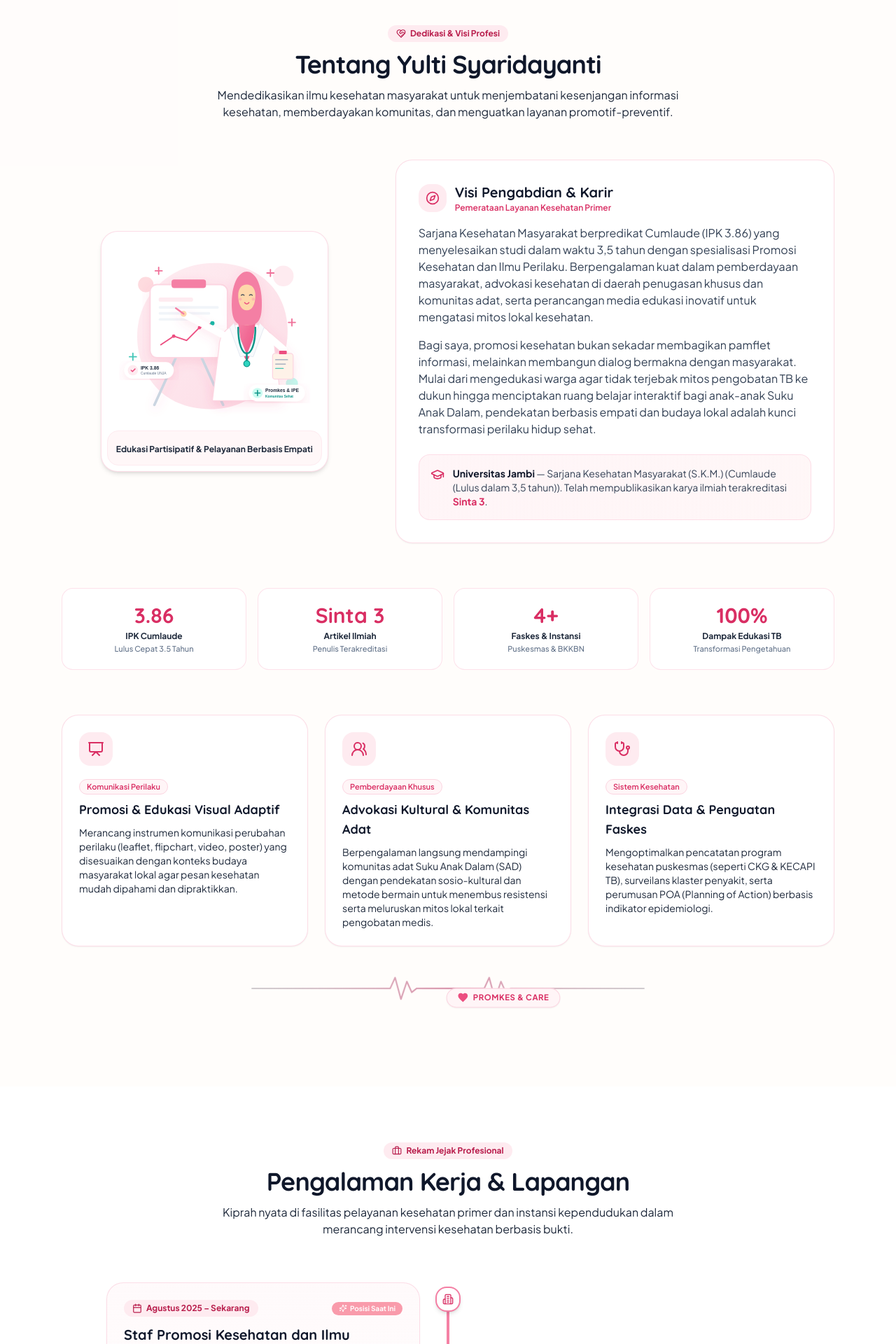
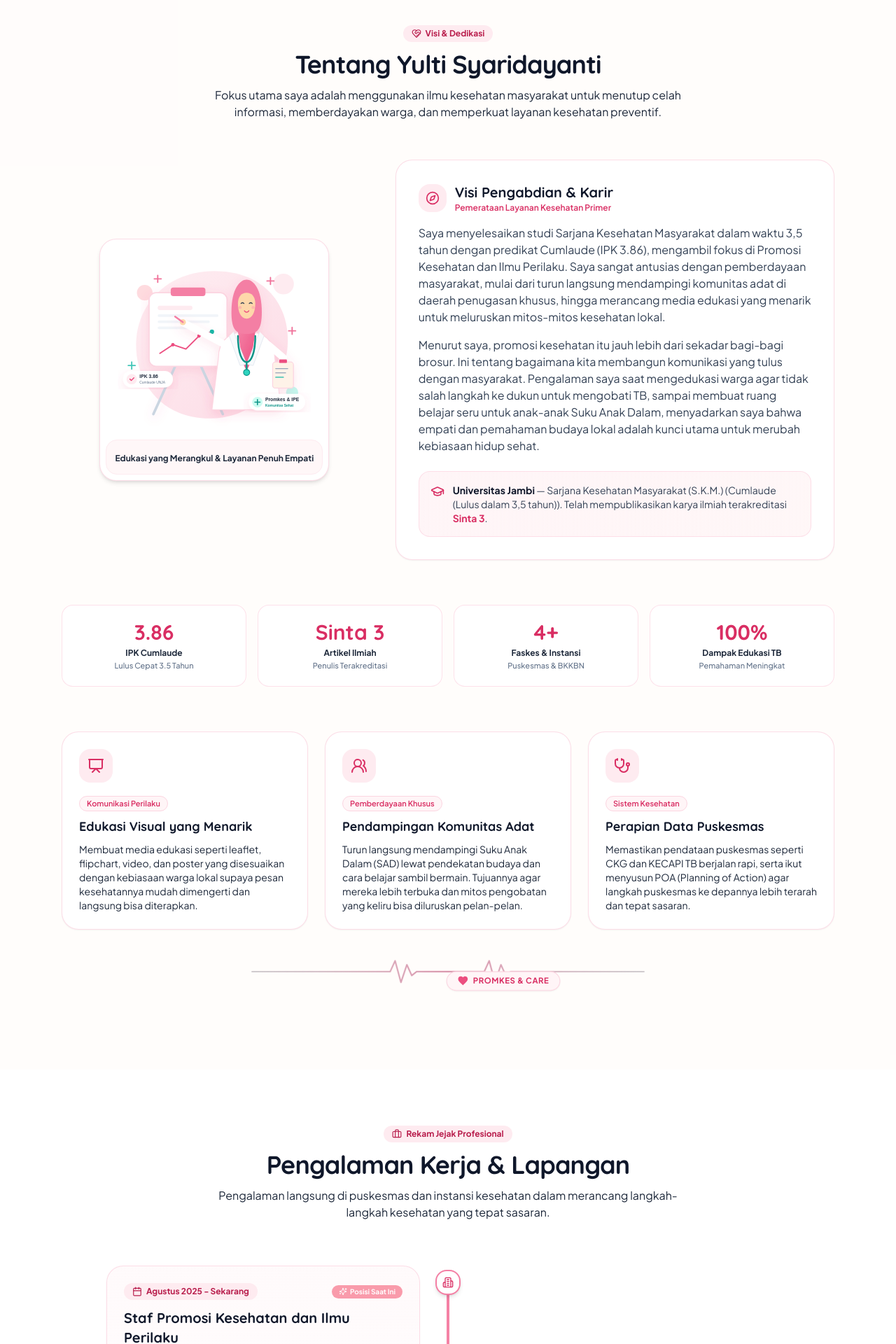
Before and after one commit to eeryyy282/portfolio-yulti-syaridayanti, a Next.js app: page / in a window 1280 px wide. Shown: the part 780-2700 px from the top of the page at 70% size. Built offline with nearby package versions, Linux system fonts and the light colour scheme.

Commit message:
fix(content): refine bio and descriptions for clarity and engagement

```diff
--- a/src/content/id.ts
+++ b/src/content/id.ts
@@ -47,7 +47,7 @@ export const idContent: PortfolioContent = {
     fullName: "Yulti Syaridayanti",
     degree: "S.K.M.",
     headline: "Promosi Kesehatan & Ilmu Perilaku • Advokasi Komunitas",
-    bio: "Lulusan terbaik Universitas Jambi dengan IPK 3.86 (Masa Studi 3,5 Tahun). Memiliki pengalaman lapangan nyata dalam advokasi kesehatan masyarakat adat Suku Anak Dalam, intervensi Tuberkulosis, serta edukasi visual promotif di puskesmas & instansi kesehatan.",
+    bio: "Lulusan Universitas Jambi dengan IPK 3.86 (Masa Studi 3,5 Tahun). Saya memiliki pengalaman terjun langsung ke lapangan, mulai dari mendampingi kesehatan masyarakat adat Suku Anak Dalam, menangani kasus Tuberkulosis di daerah, hingga membuat media edukasi visual untuk puskesmas dan instansi kesehatan.",
     badges: {
       cumlaude: "Cumlaude (3.5 Thn)",
       community: "Advokasi Suku Anak Dalam",
@@ -59,17 +59,17 @@ export const idContent: PortfolioContent = {
   },
 
   about: {
-    badge: "Dedikasi & Visi Profesi",
+    badge: "Visi & Dedikasi",
     title: "Tentang Yulti Syaridayanti",
     subtitle:
-      "Mendedikasikan ilmu kesehatan masyarakat untuk menjembatani kesenjangan informasi kesehatan, memberdayakan komunitas, dan menguatkan layanan promotif-preventif.",
-    illustrationCaption: "Edukasi Partisipatif & Pelayanan Berbasis Empati",
+      "Fokus utama saya adalah menggunakan ilmu kesehatan masyarakat untuk menutup celah informasi, memberdayakan warga, dan memperkuat layanan kesehatan preventif.",
+    illustrationCaption: "Edukasi yang Merangkul & Layanan Penuh Empati",
     visionTitle: "Visi Pengabdian & Karir",
     visionSubtitle: "Pemerataan Layanan Kesehatan Primer",
     bioNarrative:
-      "Sarjana Kesehatan Masyarakat berpredikat Cumlaude (IPK 3.86) yang menyelesaikan studi dalam waktu 3,5 tahun dengan spesialisasi Promosi Kesehatan dan Ilmu Perilaku. Berpengalaman kuat dalam pemberdayaan masyarakat, advokasi kesehatan di daerah penugasan khusus dan komunitas adat, serta perancangan media edukasi inovatif untuk mengatasi mitos lokal kesehatan.",
+      "Saya menyelesaikan studi Sarjana Kesehatan Masyarakat dalam waktu 3,5 tahun dengan predikat Cumlaude (IPK 3.86), mengambil fokus di Promosi Kesehatan dan Ilmu Perilaku. Saya sangat antusias dengan pemberdayaan masyarakat, mulai dari turun langsung mendampingi komunitas adat di daerah penugasan khusus, hingga merancang media edukasi yang menarik untuk meluruskan mitos-mitos kesehatan lokal.",
     approachNarrative:
-      "Bagi saya, promosi kesehatan bukan sekadar membagikan pamflet informasi, melainkan membangun dialog bermakna dengan masyarakat. Mulai dari mengedukasi warga agar tidak terjebak mitos pengobatan TB ke dukun hingga menciptakan ruang belajar interaktif bagi anak-anak Suku Anak Dalam, pendekatan berbasis empati dan budaya lokal adalah kunci transformasi perilaku hidup sehat.",
+      "Menurut saya, promosi kesehatan itu jauh lebih dari sekadar bagi-bagi brosur. Ini tentang bagaimana kita membangun komunikasi yang tulus dengan masyarakat. Pengalaman saya saat mengedukasi warga agar tidak salah langkah ke dukun untuk mengobati TB, sampai membuat ruang belajar seru untuk anak-anak Suku Anak Dalam, menyadarkan saya bahwa empati dan pemahaman budaya lokal adalah kunci utama untuk merubah kebiasaan hidup sehat.",
     educationSummary: {
       institution: "Universitas Jambi",
       degree: "Sarjana Kesehatan Masyarakat (S.K.M.)",
@@ -81,22 +81,22 @@ export const idContent: PortfolioContent = {
       { value: "3.86", label: "IPK Cumlaude", note: "Lulus Cepat 3.5 Tahun" },
       { value: "Sinta 3", label: "Artikel Ilmiah", note: "Penulis Terakreditasi" },
       { value: "4+", label: "Faskes & Instansi", note: "Puskesmas & BKKBN" },
-      { value: "100%", label: "Dampak Edukasi TB", note: "Transformasi Pengetahuan" },
+      { value: "100%", label: "Dampak Edukasi TB", note: "Pemahaman Meningkat" },
     ],
     pillars: [
       {
-        title: "Promosi & Edukasi Visual Adaptif",
-        desc: "Merancang instrumen komunikasi perubahan perilaku (leaflet, flipchart, video, poster) yang disesuaikan dengan konteks budaya masyarakat lokal agar pesan kesehatan mudah dipahami dan dipraktikkan.",
+        title: "Edukasi Visual yang Menarik",
+        desc: "Membuat media edukasi seperti leaflet, flipchart, video, dan poster yang disesuaikan dengan kebiasaan warga lokal supaya pesan kesehatannya mudah dimengerti dan langsung bisa diterapkan.",
         tag: "Komunikasi Perilaku",
       },
       {
-        title: "Advokasi Kultural & Komunitas Adat",
-        desc: "Berpengalaman langsung mendampingi komunitas adat Suku Anak Dalam (SAD) dengan pendekatan sosio-kultural dan metode bermain untuk menembus resistensi serta meluruskan mitos lokal terkait pengobatan medis.",
+        title: "Pendampingan Komunitas Adat",
+        desc: "Turun langsung mendampingi Suku Anak Dalam (SAD) lewat pendekatan budaya dan cara belajar sambil bermain. Tujuannya agar mereka lebih terbuka dan mitos pengobatan yang keliru bisa diluruskan pelan-pelan.",
         tag: "Pemberdayaan Khusus",
       },
       {
-        title: "Integrasi Data & Penguatan Faskes",
-        desc: "Mengoptimalkan pencatatan program kesehatan puskesmas (seperti CKG & KECAPI TB), surveilans klaster penyakit, serta perumusan POA (Planning of Action) berbasis indikator epidemiologi.",
+        title: "Perapian Data Puskesmas",
+        desc: "Memastikan pendataan puskesmas seperti CKG dan KECAPI TB berjalan rapi, serta ikut menyusun POA (Planning of Action) agar langkah puskesmas ke depannya lebih terarah dan tepat sasaran.",
         tag: "Sistem Kesehatan",
       },
     ],
@@ -106,45 +106,45 @@ export const idContent: PortfolioContent = {
     badge: "Rekam Jejak Profesional",
     title: "Pengalaman Kerja & Lapangan",
     subtitle:
-      "Kiprah nyata di fasilitas pelayanan kesehatan primer dan instansi kependudukan dalam merancang intervensi kesehatan berbasis bukti.",
+      "Pengalaman langsung di puskesmas dan instansi kesehatan dalam merancang langkah-langkah kesehatan yang tepat sasaran.",
     items: [
       {
         id: "puskesmas-tarutung",
         role: "Staf Promosi Kesehatan dan Ilmu Perilaku",
         organization: "Puskesmas Tarutung",
         location: "Kerinci",
-        period: "Agustus 2025 – Sekarang",
+        period: "Agustus 2025 - Sekarang",
         badge: "Posisi Saat Ini",
         highlights: [
-          "Menginisiasi program penyuluhan kesehatan proaktif untuk meningkatkan literasi masyarakat di wilayah kerja.",
-          "Merancang materi edukasi visual interaktif (poster, leaflet, dan video) guna mengoptimalkan kampanye promosi kesehatan.",
-          "Mengelola dan mengoptimalkan pendataan program CKG secara akurat agar pencatatan dan intervensi kesehatan puskesmas menjadi lebih terarah.",
+          "Membuat dan menjalankan program penyuluhan kesehatan yang langsung menyentuh masyarakat untuk meningkatkan pemahaman mereka terhadap kesehatan sekitar.",
+          "Mendesain materi edukasi visual yang menarik, seperti poster, leaflet, dan video, untuk mendukung berbagai kampanye kesehatan dari puskesmas.",
+          "Mengurus data program CKG dengan teliti agar pencatatan medis lebih rapi dan tindakan puskesmas ke depannya lebih tepat sasaran.",
         ],
-        tags: ["Penyuluhan Proaktif", "Desain Media Visual", "Program CKG", "Literasi Kesehatan"],
+        tags: ["Penyuluhan Langsung", "Desain Media Visual", "Program CKG", "Literasi Kesehatan"],
       },
       {
         id: "puskesmas-rawasari",
         role: "Interprofessional Education (IPE)",
         organization: "UPTD Puskesmas Rawasari",
         location: "Jambi",
-        period: "Agustus – Desember 2024",
+        period: "Agustus - Desember 2024",
         highlights: [
-          "Menganalisis kondisi pasien Tuberkulosis (TB) dan melakukan pendekatan kultural untuk meluruskan miskonsepsi masyarakat yang lebih memilih pengobatan dukun karena menganggap TB sebagai penyakit 'guna-guna'.",
-          "Mengimplementasikan intervensi kesehatan berkelanjutan kepada pasien dan keluarga dengan mengintegrasikan sistem aplikasi KECAPI TB.",
-          "Memfasilitasi edukasi pencegahan penularan TB secara komunikatif kepada masyarakat menggunakan media flipchart.",
+          "Mendampingi pasien Tuberkulosis (TB) dan memberi pemahaman secara personal untuk meluruskan anggapan keliru dari masyarakat yang masih mengira TB itu penyakit 'guna-guna' sehingga lebih memilih ke dukun.",
+          "Menjaga komunikasi berkelanjutan dengan pasien dan keluarganya, sekaligus memastikan kelancaran pendataan lewat aplikasi KECAPI TB.",
+          "Melakukan edukasi ke warga terkait cara mencegah penularan TB menggunakan media flipchart dengan gaya bahasa yang mudah dicerna.",
         ],
-        tags: ["Pendekatan Kultural TB", "KECAPI TB", "Edukasi Flipchart", "Konseling Pasien"],
+        tags: ["Pendekatan Personal TB", "KECAPI TB", "Edukasi Flipchart", "Konseling Pasien"],
       },
       {
         id: "bkkbn-jambi",
         role: "Mahasiswa Magang",
         organization: "BKKBN Provinsi Jambi",
         location: "Jambi",
-        period: "Maret – Mei 2024",
+        period: "Maret - Mei 2024",
         highlights: [
-          "Mengelola sistem pengarsipan dokumen dan basis data instansi untuk mendukung efisiensi operasional BKKBN.",
-          "Memandu jalannya acara sebagai Master of Ceremony (MC) dalam kegiatan Pengelolaan Rumah Data Kependudukan tingkat Provinsi Jambi.",
-          "Mengembangkan materi promosi kesehatan berupa poster informatif yang disesuaikan dengan sasaran kampanye instansi.",
+          "Membantu merapikan sistem arsip dokumen dan basis data kantor untuk memperlancar tugas operasional harian BKKBN.",
+          "Menjadi Master of Ceremony (MC) dan memandu berjalannya acara Pengelolaan Rumah Data Kependudukan untuk tingkat Provinsi Jambi.",
+          "Membuat desain poster informatif sebagai media kampanye kesehatan yang disesuaikan dengan target dari pihak instansi.",
         ],
         tags: ["Basis Data Kependudukan", "Public Speaking / MC", "Media Kampanye", "Tata Kelola Arsip"],
       },
@@ -153,10 +153,10 @@ export const idContent: PortfolioContent = {
         role: "Mahasiswa Magang",
         organization: "UPTD Puskesmas Simpang Kawat",
         location: "Jambi",
-        period: "Januari – Februari 2024",
+        period: "Januari - Februari 2024",
         highlights: [
-          "Mendukung pelaksanaan program kesehatan preventif melalui penyuluhan Perilaku Hidup Bersih dan Sehat (PHBS) di lingkungan sekolah dan masyarakat.",
-          "Berkontribusi aktif dalam operasional pelayanan kesehatan pada kegiatan Posyandu Terpadu serta mengelola input data pasien ke dalam Sistem Informasi Puskesmas.",
+          "Turun ke sekolah dan lingkungan warga untuk memberikan penyuluhan tentang pentingnya Perilaku Hidup Bersih dan Sehat (PHBS).",
+          "Membantu operasional kegiatan Posyandu Terpadu serta mengurus input data pasien harian ke dalam Sistem Informasi Puskesmas.",
         ],
         tags: ["Penyuluhan PHBS", "Posyandu Terpadu", "SIM Puskesmas", "Pelayanan Preventif"],
       },
@@ -167,7 +167,7 @@ export const idContent: PortfolioContent = {
     badge: "Inisiatif Nyata & Dampak Komunitas",
     title: "Proyek & Program Unggulan",
     subtitle:
-      "Karya inovatif yang mengintegrasikan advokasi kultural, kepemimpinan promosi kesehatan, dan intervensi berbasis data.",
+      "Beberapa karya dan program yang pernah saya kerjakan, menggabungkan pendekatan budaya, edukasi masyarakat, dan pemanfaatan data.",
     items: [
       {
         id: "pemberdayaan-sad",
@@ -176,12 +176,12 @@ export const idContent: PortfolioContent = {
         period: "Pengabdian Khusus",
         location: "Jambi",
         description:
-          "Program advokasi dan intervensi kesehatan adaptif untuk kelompok masyarakat adat yang memiliki tantangan khusus dalam literasi dan akses faskes formal.",
+          "Program pendampingan kesehatan yang disesuaikan untuk masyarakat adat, mengingat tantangan akses fasilitas serta pemahaman medis dasar yang masih minim.",
         highlights: [
-          "Mengimplementasikan metode edukatif 'belajar sambil bermain' untuk meningkatkan pemahaman kebersihan diri dan sanitasi bagi anak-anak Suku Anak Dalam.",
-          "Melakukan advokasi strategis kepada tetua dan tokoh adat menggunakan pendekatan bahasa lokal dan norma kultural guna mendorong partisipasi rutin ke Posyandu.",
+          "Menerapkan cara 'belajar sambil bermain' agar anak-anak Suku Anak Dalam lebih mudah paham tentang pentingnya mandi, kebersihan diri, dan sanitasi.",
+          "Mendekati tokoh dan tetua adat menggunakan bahasa lokal agar warga lebih percaya dan mau rutin datang memeriksakan diri ke Posyandu.",
         ],
-        tags: ["Komunitas Adat (SAD)", "Belajar Sambil Bermain", "Advokasi Kultural", "Akses Posyandu"],
+        tags: ["Komunitas Adat (SAD)", "Belajar Sambil Bermain", "Pendekatan Kultural", "Akses Posyandu"],
         impactMetric: {
           value: "Partisipatif",
           label: "Penerimaan Budaya & Kehadiran Posyandu",
@@ -194,33 +194,33 @@ export const idContent: PortfolioContent = {
         period: "Kepemimpinan Organisasi",
         location: "Jambi",
         description:
-          "Inisiatif institusional berskala kampus dalam mewujudkan lingkungan akademik yang suportif terhadap kesehatan fisik dan kebiasaan nutrisi bergizi seimbang.",
+          "Gerakan di lingkungan kampus untuk menciptakan suasana akademik yang mendukung kesehatan fisik dan kebiasaan makan bergizi seimbang bagi mahasiswa.",
         highlights: [
-          "Memimpin divisi dalam merancang dan mengeksekusi program-program strategis promosi gaya hidup sehat dan asupan nutrisi seimbang bagi mahasiswa dan staf kampus.",
-          "Mengoordinasikan kampanye edukasi interaktif pola makan gizi seimbang melalui seminar, poster digital, dan aksi nyata.",
+          "Memimpin tim untuk menyusun dan menjalankan berbagai kegiatan promosi gaya hidup aktif dan pola makan sehat di dalam kampus.",
+          "Mengadakan kampanye edukasi seru, mulai dari seminar, penyebaran poster digital, hingga praktik langsung memilih asupan nutrisi harian yang tepat.",
         ],
-        tags: ["Leadership", "Gizi Seimbang", "Promosi Kampus Sehat", "Manajemen Tim"],
+        tags: ["Leadership", "Gizi Seimbang", "Promosi Kampus Sehat", "Kerja Tim"],
         impactMetric: {
           value: "Divisi Aktif",
-          label: "Inisiator Pola Makan Sehat Kampus",
+          label: "Penggerak Pola Makan Sehat Kampus",
         },
       },
       {
         id: "planning-action-tb",
         title: "Program Pencegahan dan Penghapusan Stigma TB (POA)",
-        role: "Initiator Program (Planning of Action)",
-        period: "Januari – Februari 2024",
+        role: "Inisiator Program (Planning of Action)",
+        period: "Januari - Februari 2024",
         location: "Jambi",
         description:
-          "Program terstruktur Planning of Action (POA) berbasis intervensi komunitas untuk mengatasi klaster Tuberkulosis tinggi dan menghapus stigma penyakit di tingkat RT.",
+          "Program penyusunan Planning of Action (POA) yang turun langsung ke warga untuk mengatasi tingginya kasus klaster Tuberkulosis dan menghapus cap buruk penyakit tersebut di level RT.",
         highlights: [
-          "Merumuskan strategi 'Kawasan Bebas TB' guna merespons tingginya kasus klaster TB yang mencapai 4-5 kasus per RT.",
-          "Mencapai transformasi pemahaman yang terukur: peningkatan signifikan dari 55% sikap negatif/mitos menjadi 100% sikap positif dan pemahaman komprehensif pasca-edukasi.",
+          "Menyusun strategi 'Kawasan Bebas TB' sebagai langkah nyata untuk menangani kasus penyebaran TB yang cukup tinggi, mencapai 4-5 kasus per RT.",
+          "Membawa perubahan nyata setelah edukasi: persepsi negatif warga soal TB yang awalnya 55% kini berubah menjadi 100% positif karena warga akhirnya paham fakta medis sebenarnya.",
         ],
-        tags: ["Planning of Action (POA)", "Penghapusan Stigma TB", "Intervensi Klaster", "Edukasi Terukur"],
+        tags: ["Planning of Action (POA)", "Hapus Stigma TB", "Penanganan Klaster", "Edukasi Terukur"],
         impactMetric: {
           value: "55% → 100%",
-          label: "Transformasi Pengetahuan & Sikap Positif Warga",
+          label: "Perubahan Sikap Positif Warga",
         },
       },
     ],
@@ -230,46 +230,46 @@ export const idContent: PortfolioContent = {
     badge: "Kompetensi & Apresiasi",
     title: "Keahlian Teknis & Prestasi",
     subtitle:
-      "Perpaduan kompetensi sains kesehatan masyarakat terapan, kemampuan komunikasi publik, serta pencapaian akademis teruji.",
+      "Kumpulan kemampuan teknis di bidang kesehatan masyarakat, praktik komunikasi publik, dan pencapaian selama kuliah.",
     categories: [
       {
         title: "Promosi & Edukasi Kesehatan",
         iconName: "Megaphone",
         skills: [
-          "Penyuluhan Kesehatan Adaptif",
+          "Penyuluhan Terjun Lapangan",
           "Perilaku Hidup Bersih & Sehat (PHBS)",
-          "Desain Flipchart & Media Visual",
-          "Komunikasi Perubahan Perilaku (KAP)",
+          "Desain Flipchart & Media Kampanye",
+          "Komunikasi Perubahan Perilaku",
         ],
       },
       {
-        title: "Pemberdayaan & Advokasi Komunitas",
+        title: "Pemberdayaan & Advokasi",
         iconName: "Users",
         skills: [
-          "Pemberdayaan Komunitas Adat (SAD)",
-          "Advokasi Lintas Sektor & Tokoh Kultural",
+          "Pendekatan Komunitas Adat (SAD)",
+          "Kolaborasi Lintas Sektor & Tokoh Adat",
           "Fasilitasi Interprofessional Education (IPE)",
-          "Pengorganisasian Posyandu Terpadu",
+          "Pengorganisasian Posyandu",
         ],
       },
       {
-        title: "Perencanaan & Analisis Program",
+        title: "Perencanaan & Analisis",
         iconName: "Target",
         skills: [
-          "Planning of Action (POA)",
-          "Analisis Determinan Kesehatan",
-          "Rancangan Intervensi Klaster Penyakit",
-          "Evaluasi Program Berbasis Indikator",
+          "Pembuatan Planning of Action (POA)",
+          "Analisis Masalah Kesehatan Warga",
+          "Rancangan Penanganan Penyakit Menular",
+          "Evaluasi Program Kerja Puskesmas",
         ],
       },
       {
-        title: "Manajemen Data & Teknologi",
+        title: "Manajemen Data Faskes",
         iconName: "Database",
         skills: [
-          "Manajemen Basis Data & Administrasi",
+          "Tata Kelola Arsip & Basis Data",
           "Sistem Informasi Puskesmas (SIM)",
-          "Implementasi Aplikasi KECAPI TB",
-          "Pengelolaan Data Program CKG",
+          "Penggunaan Aplikasi KECAPI TB",
+          "Input & Pengelolaan Data CKG",
         ],
       },
     ],
@@ -279,77 +279,77 @@ export const idContent: PortfolioContent = {
       {
         title: "Lulusan Cumlaude (IPK 3.86)",
         category: "Akademik",
-        description: "Menyelesaikan studi Sarjana Kesehatan Masyarakat dalam kurun waktu 3,5 tahun di Universitas Jambi.",
+        description: "Lulus sebagai Sarjana Kesehatan Masyarakat hanya dalam kurun waktu 3,5 tahun dari Universitas Jambi.",
         iconName: "Award",
       },
       {
         title: "Penulis Artikel Ilmiah Terakreditasi Sinta 3",
         category: "Publikasi",
-        description: "Berhasil mempublikasikan artikel riset ilmiah di jurnal nasional bereputasi Sinta 3.",
+        description: "Mempublikasikan hasil riset ke dalam jurnal ilmiah nasional bereputasi Sinta 3.",
         iconName: "BookOpen",
       },
       {
         title: "Certified Public Speaking",
         category: "Sertifikasi",
-        description: "Sertifikasi resmi kompetensi berbicara di depan publik dan keahlian MC / moderasi acara formal.",
+        description: "Memiliki sertifikasi resmi untuk keahlian berbicara di depan umum serta menjadi MC untuk acara formal.",
         iconName: "Mic",
       },
       {
         title: "Perwakilan KN MIPA Bidang Biologi",
         category: "Kompetisi",
-        description: "Terpilih mewakili Fakultas Kedokteran dan Ilmu Kesehatan (FKIK) dalam Kompetisi Nasional MIPA Biologi.",
+        description: "Dipercaya mewakili Fakultas Kedokteran dan Ilmu Kesehatan (FKIK) dalam ajang Nasional MIPA Biologi.",
         iconName: "Sparkles",
       },
     ],
   },
 
   contact: {
-    badge: "Terbuka Untuk Peluang Kerja & Kolaborasi",
+    badge: "Terbuka Untuk Berbagai Peluang",
     title: "Hubungi Yulti Syaridayanti",
     subtitle:
-      "Tertarik untuk berkolaborasi dalam promosi kesehatan, riset pemberdayaan masyarakat, atau posisi di instansi kesehatan? Mari terhubung!",
+      "Kalau Anda butuh rekan untuk diskusi, kolaborasi program kesehatan, atau melihat peluang kerja di bidang terkait, jangan ragu untuk menghubungi saya, ya!",
     emailTitle: "Alamat Email",
     emailValue: "yultisyaridayanti@gmail.com",
-    copySuccessMessage: "Email berhasil disalin ke clipboard!",
+    copySuccessMessage: "Alamat email sudah disalin!",
     phoneTitle: "Telepon / WhatsApp",
     phoneValue: "+6282258540657",
     chatWhatsAppBtn: "Chat WA",
     whatsAppUrl:
-      "https://wa.me/6282258540657?text=Halo%20Yulti%2C%20saya%20tertarik%20untuk%20berdiskusi%20mengenai%20kolaborasi%20kesehatan%20masyarakat",
-    locationTitle: "Domisili & Wilayah Kerja",
+      "https://wa.me/6282258540657?text=Halo%20Yulti%2C%20saya%20tertarik%20untuk%20ngobrol%20lebih%20lanjut%20soal%20peluang%20kerja%20atau%20kolaborasi%20kesehatan%20masyarakat",
+    locationTitle: "Domisili",
     locationValue: "Jambi & Kerinci, Indonesia",
-    cvCardTitle: "Butuh Berkas CV Lengkap?",
+    cvCardTitle: "Butuh File CV Yulti?",
     cvCardDesc:
-      "Unduh resume resmi bertanda tangan digital dengan seluruh portofolio publikasi & lampiran kerja.",
-    cvCardBtn: "Unduh File CV (.PDF)",
+      "Anda bisa mengunduh file resume resmi yang dilengkapi tanda tangan digital beserta lampiran portofolio lengkap saya.",
+    cvCardBtn: "Unduh CV (.PDF)",
     cvPath: "/cv/CV_Yulti_Syaridayanti.pdf",
-    formTitle: "Kirim Pesan Langsung",
+    formTitle: "Kirim Pesan Cepat",
     formSubtitle:
-      "Silakan isi formulir di bawah ini. Pesan akan langsung diteruskan ke email Yulti Syaridayanti.",
-    nameLabel: "Nama Lengkap / Instansi",
+      "Isi saja formulir singkat di bawah ini. Pesan Anda akan langsung masuk ke email saya.",
+    nameLabel: "Nama Anda / Instansi",
     namePlaceholder: "Contoh: dr. Amanda / HR Puskesmas",
-    emailLabel: "Alamat Email Anda",
+    emailLabel: "Alamat Email",
     emailPlaceholder: "nama@instansi.com",
-    subjectLabel: "Subjek / Topik Bahasan",
-    subjectPlaceholder: "Peluang Kerja / Kolaborasi Edukasi Kesehatan / Undangan Bicara",
-    messageLabel: "Isi Pesan",
-    messagePlaceholder: "Tuliskan pesan atau penawaran kerja sama Anda di sini...",
+    subjectLabel: "Keperluan / Subjek",
+    subjectPlaceholder: "Tawaran Kerja / Diskusi Program / Undangan",
+    messageLabel: "Pesan",
+    messagePlaceholder: "Tuliskan apa yang ingin Anda diskusikan di sini...",
     submitBtn: "Kirim Pesan Sekarang",
-    successTitle: "Terima Kasih Banyak!",
+    successTitle: "Pesan Terkirim!",
     successMessageTemplate: (name: string, email: string) =>
-      `Pesan Anda dari ${name} telah tercatat. Yulti akan segera membalas melalui email (${email}) dalam 1x24 jam.`,
-    sendAnotherBtn: "Kirim Pesan Lainnya",
+      `Terima kasih, ${name}! Pesan Anda sudah masuk dan akan segera saya balas ke email (${email}) dalam waktu maksimal 1x24 jam.`,
+    sendAnotherBtn: "Kirim Pesan Lagi",
   },
 
   footer: {
     brandName: "Yulti Syaridayanti",
-    brandDegreeRole: "S.K.M. — Promosi Kesehatan & Ilmu Perilaku",
+    brandDegreeRole: "S.K.M. | Promosi Kesehatan & Ilmu Perilaku",
     missionStatement:
-      "Mewujudkan derajat kesehatan masyarakat yang optimal melalui pendekatan komunikasi persuasif, pemberdayaan berbasis komunitas adat, dan integrasi data faskes yang akurat.",
-    navTitle: "Navigasi Halaman",
-    contactTitle: "Kontak Langsung",
+      "Bercita-cita mewujudkan masyarakat yang lebih sehat lewat komunikasi yang asyik, pemberdayaan komunitas yang tulus, dan pengelolaan pendataan puskesmas yang rapi.",
+    navTitle: "Navigasi",
+    contactTitle: "Kontak",
     backToTopBtn: "Kembali ke Atas",
-    copyrightText: "Yulti Syaridayanti, S.K.M. Dibuat dengan cinta untuk Pengabdian Kesehatan Masyarakat.",
+    copyrightText: "Yulti Syaridayanti, S.K.M. Dibuat dengan penuh dedikasi untuk dunia Kesehatan Masyarakat.",
     subNote: "Universitas Jambi • Puskesmas Tarutung",
   },
 
```
